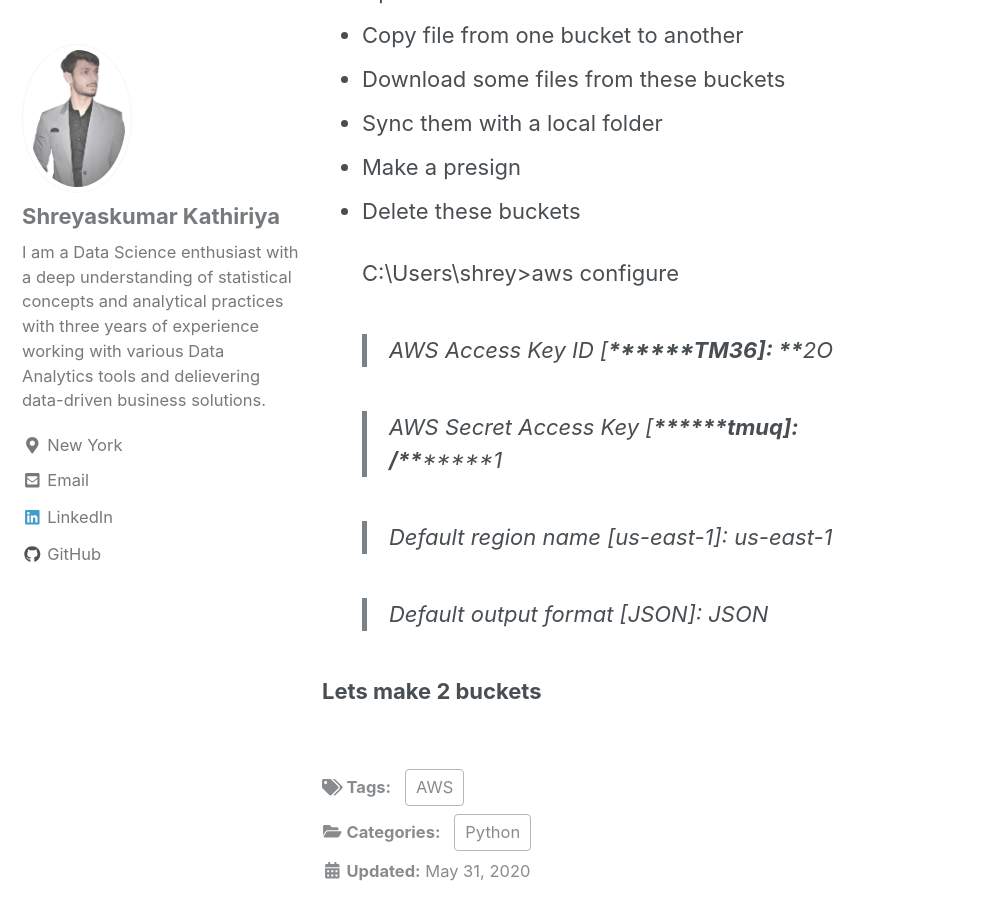
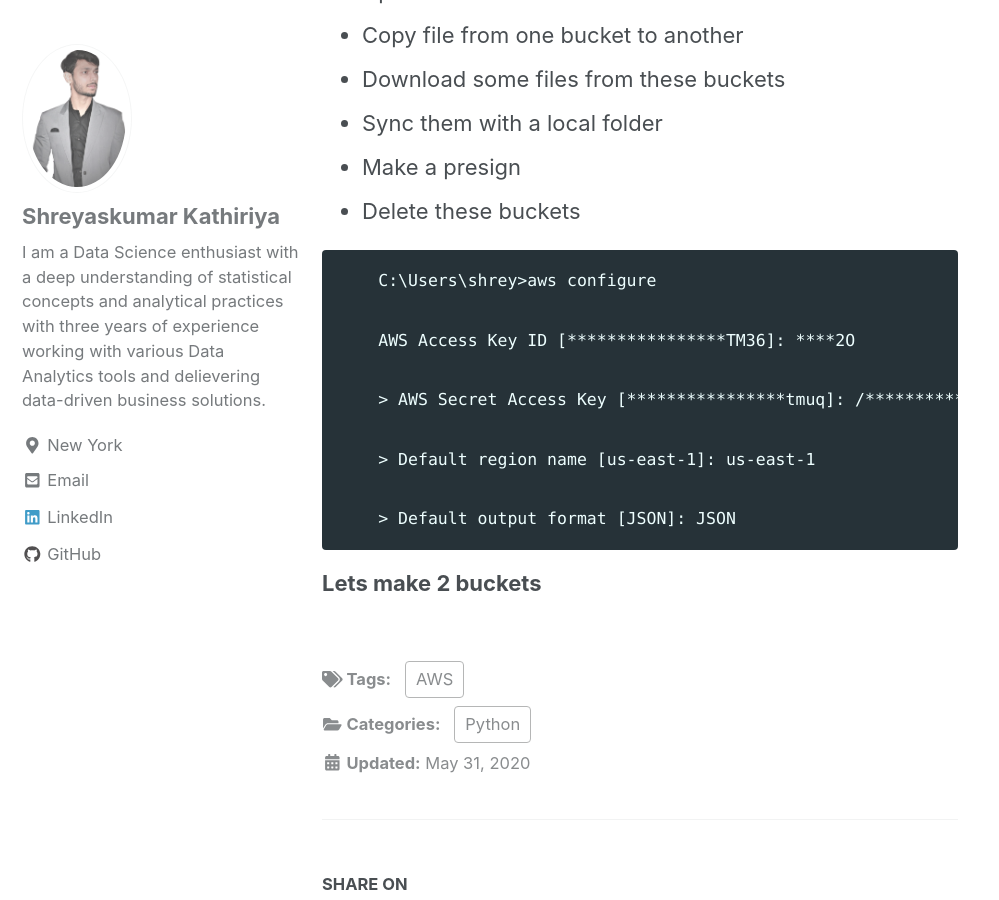
Before and after one commit to Shreyash1811/Shreyash1811.github.io, a Jekyll site: the page built from _posts/2020-06-07-aws_boto3.md, in a window 1280 px wide and 900 px high, scrolled down 2660 px. Shown: the whole window, without its empty margins (0-999 px from the left). Built offline with Jekyll 4.4.1, drawn with Linux system fonts in a browser that asks for light colours; nearby versions of some CDN libraries.

````diff
--- a/_posts/2020-06-07-aws_boto3.md
+++ b/_posts/2020-06-07-aws_boto3.md
@@ -38,14 +38,15 @@ Boto3 is built on the top of a library called Botocore, which is shared by the A
 - Make a presign
 - Delete these buckets
 
+```
     C:\Users\shrey>aws configure
 
-    > AWS Access Key ID [****************TM36]: ****2O
+    AWS Access Key ID [****************TM36]: ****2O
 
     > AWS Secret Access Key [****************tmuq]: /*************1
 
     > Default region name [us-east-1]: us-east-1
 
     > Default output format [JSON]: JSON
-
+```
 **Lets make 2 buckets**
````
